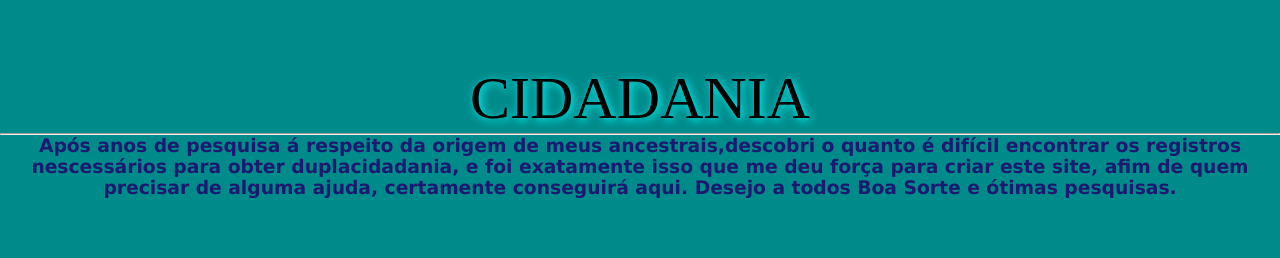
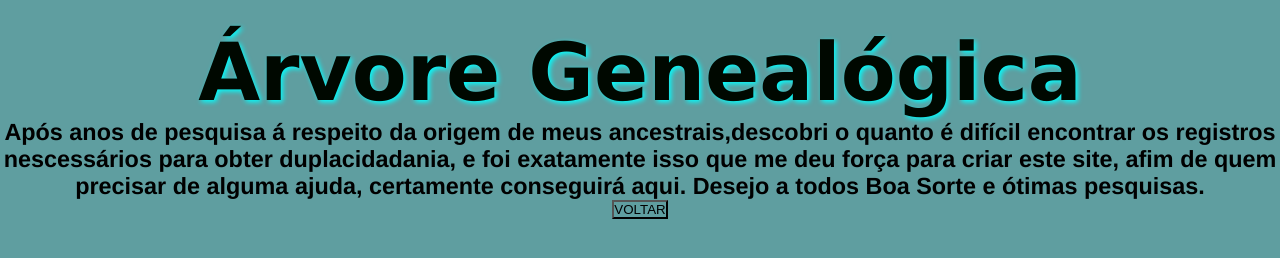
Before and after one commit to Bevilhonda/Arvore-Genealogica-2022, a plain HTML site: page sobre.html in a window 1280 px wide. Drawn offline with Linux system fonts and the light colour scheme.

Commit message:
crie.html

```diff
--- a/crie.css
+++ b/crie.css
@@ -1,8 +1,8 @@
 * {
     margin: 0;
     padding: 0;
-    background-color: mediumseagreen;
-    box-sizing: border-box;
+    background-color: cadetblue;
+
 }
 
 .mensagem {
@@ -13,3 +13,12 @@
     top: 5%;
     margin-left: 5%;
 }
+
+.logo{
+    font-size: 40px;
+    text-align: center;
+    font-family: 'Lucida Sans', 'Lucida Sans Regular', 'Lucida Grande', 'Lucida Sans Unicode', Geneva, Verdana, sans-serif;
+    color: black;
+    text-shadow: 2px 2px 5px cyan;
+    margin: 5%;
+}
--- a/decendencia.css
+++ b/decendencia.css
@@ -2,7 +2,7 @@
     margin: 0;
     padding: 0;
     box-sizing: border-box;
-    background-color:cadetblue
+    background-color:cadetblue ;
 }
 
 a {
@@ -18,6 +18,8 @@ a:hover{
     font-size: 30px;
     text-transform: uppercase;
     letter-spacing: 4px;
+    text-shadow: 2px 2px 3px black;
+    font-family: 'Lucida Sans', 'Lucida Sans Regular', 'Lucida Grande', 'Lucida Sans Unicode', Geneva, Verdana, sans-serif;
 }
 
 nav{
@@ -49,7 +51,7 @@ main {
 }
 
 .titulo {
-    font-size: 40px;
+    font-size: 30px;
     color: darkslategrey;
     margin: 30px;
     text-align: center;
@@ -57,8 +59,17 @@ main {
 }
 .mensagem
 {
-    font-size: 20px;
+    font-size: 15px;
     color: darkslategrey;
     text-align: left;
     margin: auto;
 }
+
+.page{
+    text-align: center;
+    margin: 5%;
+    font-size: 40px;
+    color: black;
+    text-shadow: 2px 2px 6px cyan;
+    font-family: 'Lucida Sans', 'Lucida Sans Regular', 'Lucida Grande', 'Lucida Sans Unicode', Geneva, Verdana, sans-serif;
+}
--- a/fale.css
+++ b/fale.css
@@ -2,21 +2,23 @@
     margin: 0;
     padding: 0;
     box-sizing: border-box;
-    background-color: dimgrey;
+    background-color: cadetblue;
 }
 .titulo{
     margin-top: 2%;
-    font-size: 200%;
-    color: darkgreen;
+    font-size: 40px;
+    color: rgb(0, 8, 0);
     text-align: center;
+    text-shadow: 2px 2px 5px cyan;
+    font-family: 'Lucida Sans', 'Lucida Sans Regular', 'Lucida Grande', 'Lucida Sans Unicode', Geneva, Verdana, sans-serif;
 }
 
 .area{
     position:absolute;
-    left: 20%;
+    left: 40%;
     top: 20%;
-    width: 300px;
-    height: 200px;
+
+
 }
 
 fieldset{
--- a/index.css
+++ b/index.css
@@ -2,7 +2,7 @@
   margin: 0px;
   padding: 0px;
   box-sizing: border-box;
-  background-color: rgb(202, 211, 240);
+  background-color: cadetblue
 }
 
 .titulo {
@@ -10,7 +10,8 @@
   color: rgb(0, 5, 8);
   margin: 30px;
   text-align: center;
-  text-shadow: 2px 2px 5px;
+  text-shadow: 2px 2px 5px cyan;
+  font-family:'Lucida Sans', 'Lucida Sans Regular', 'Lucida Grande', 'Lucida Sans Unicode', Geneva, Verdana, sans-serif
 
 }
 
@@ -20,11 +21,13 @@
   align-items: center;
   justify-content: center
 
+
 }
 
 .input {
   margin-top: 100px;
   font-size: 35px;
+
 
 }
 .input input {
@@ -38,6 +41,7 @@
   font-size: 20px;
   width: 100%;
   border-radius: 1rem;
+
 
 }
 
--- a/sobre.css
+++ b/sobre.css
@@ -2,22 +2,29 @@
     margin: 0%;
     padding: 0%;
     box-sizing:border-box;
-    background-color: darkcyan;
+    background-color: cadetblue;
 }
 
-.logo {
-    color: black;
-    font-size: 60px;
-    text-transform:uppercase;
-    justify-content:space-around;
-    display: flex;
-    text-decoration: none;
-    text-shadow: 2px 2px 9px cyan;
-    margin-top:  5%;
+.logo{
+    margin-top: 2%;
+    font-size: 40px;
+    color: rgb(0, 8, 0);
+    text-align: center;
+    text-shadow: 2px 2px 5px cyan;
+    font-family: 'Lucida Sans', 'Lucida Sans Regular', 'Lucida Grande', 'Lucida Sans Unicode', Geneva, Verdana, sans-serif;
 }
 
 .mensagem{
-    font-family: Verdana, Geneva, Tahoma, sans-serif;
-    color: midnightblue;
+    font-size: 20px;
+    font-family: 'Franklin Gothic Medium', 'Arial Narrow', Arial, sans-serif;
     text-align: center;
+    color: black;
+
 }
+
+.button{
+    text-align: center;
+
+
+
+}
--- a/sobre.html
+++ b/sobre.html
@@ -1,17 +1,21 @@
 <!DOCTYPE html>
-<html lang="pt-br">
-    <head>
+<html>
+    <head></head>
+        <title>Sobre</title>
         <meta charset="utf-8">
-        <title>Sobre</title>
-        <link rel="stylesheet" href="./sobre.css">
+        <link rel="stylesheet" type="text/css" href="./sobre.css">
     </head>
     <body>
-        <header>
-            <nav>
-                <a class="logo" href="/">Cidadania</a>
-            </nav>
-        </header>
-        <hr>
+        <div class="main content">
+            <div class="logo">
+               <h1>Árvore Genealógica</h1>
+
+               </div>
+
+
+        </div>
+
+
         <div class="mensagem">
             <p><h3>Após anos de pesquisa á respeito da origem de meus ancestrais,descobri
                 o quanto é difícil encontrar os registros nescessários para obter
@@ -20,5 +24,11 @@
                 Desejo a todos Boa Sorte e ótimas pesquisas.</h3>
             </p>
         </div>
+
+        <div class="button">
+            <p> <a href="./index.html" target="_blank" ><button>VOLTAR</button></a></p>
+
+
     </body>
+
 </html>
```
Also changed, not shown: crie.html (+3 -0 lines), decendencia.html (+11 -10 lines), fale.html (+2 -2 lines), index.html (+9 -5 lines).
